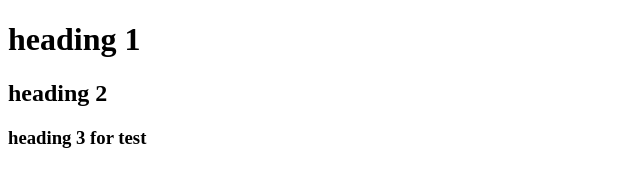
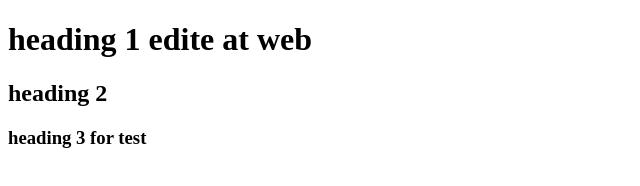
Before and after one commit to haqnawaz99/20220324_OCA, a plain HTML site: page index.html in a window 1280 px wide. Shown: the whole page, without its empty margins (0-640 px from the left). Drawn offline with Linux system fonts and the light colour scheme.

Commit message:
h1 edit at web

```diff
--- a/index.html
+++ b/index.html
@@ -7,7 +7,7 @@
     <title>Document</title>
 </head>
 <body>
-    <h1>heading 1</h1>
+    <h1>heading 1 edite at web</h1>
     <h2>heading 2</h2>
     <h3>heading 3 for test</h3>
 </body>
```
